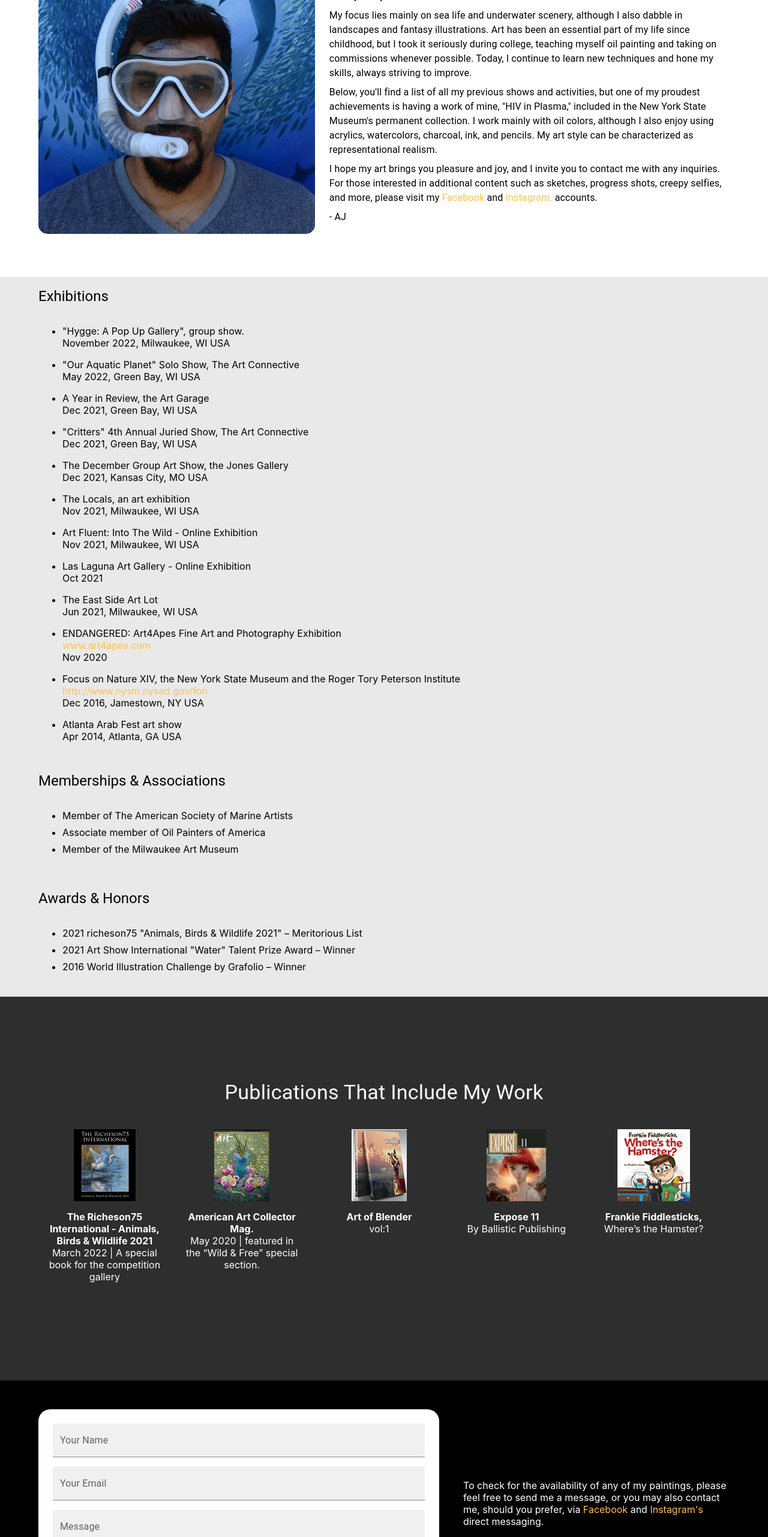
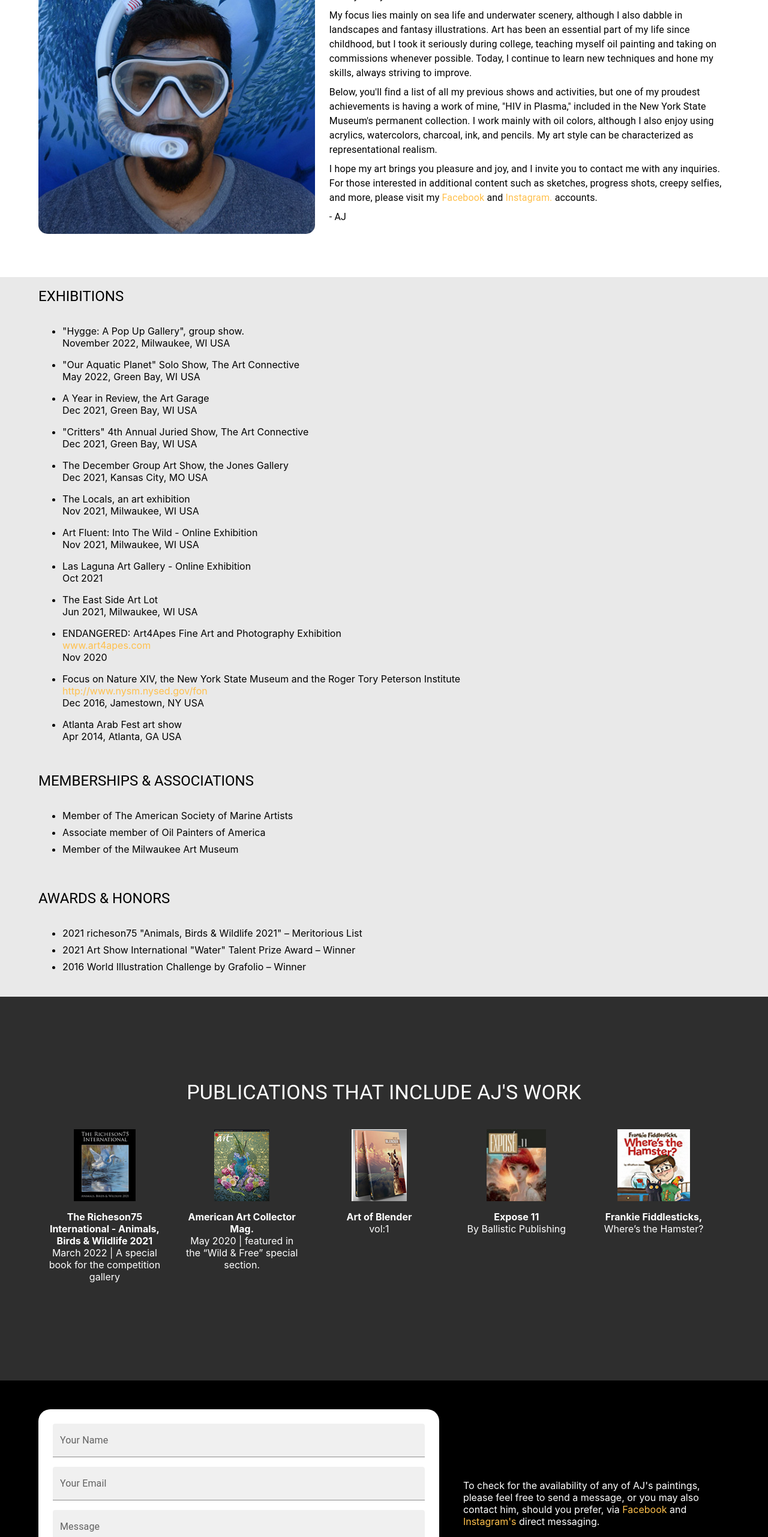
Before and after one commit to HJassar/jassarbrush, a Next.js app: page /about in a window 1280 px wide. Shown: the part 234-2797 px from the top of the page at 60% size. Built offline with nearby package versions, Linux system fonts and the light colour scheme.

Commit message:
minor updates

```diff
--- a/components/aboutSections/About.tsx
+++ b/components/aboutSections/About.tsx
@@ -50,6 +50,7 @@ export default function About() {
                 variant="h5"
                 component="h2"
                 textAlign={{ sm: "center", md: "left" }}
+                textTransform="uppercase"
                 mb={1}
               >
                 About Me
--- a/components/aboutSections/Awards.tsx
+++ b/components/aboutSections/Awards.tsx
@@ -14,7 +14,12 @@ export default function Awards() {
     >
       <Fade in={true} mountOnEnter={true} timeout={{ enter: 1000, exit: 100 }}>
         <Container sx={{ p: 2, py: 3 }}>
-          <Typography variant="h5" component="h2" mb={4}>
+          <Typography
+            variant="h5"
+            component="h2"
+            mb={4}
+            textTransform="uppercase"
+          >
             Awards &amp; Honors
           </Typography>
           <div ref={ref} />
--- a/components/aboutSections/Exhibs.tsx
+++ b/components/aboutSections/Exhibs.tsx
@@ -20,7 +20,12 @@ export default function Exhibs() {
           }}
         >
           <Container sx={{ p: 2 }}>
-            <Typography variant="h5" component="h2" mb={4}>
+            <Typography
+              variant="h5"
+              component="h2"
+              mb={4}
+              textTransform="uppercase"
+            >
               Exhibitions
             </Typography>
             <ul>
--- a/components/aboutSections/Memberships.tsx
+++ b/components/aboutSections/Memberships.tsx
@@ -19,7 +19,12 @@ export default function Memberships() {
         timeout={{ enter: 1000, exit: 100 }}
       >
         <Container sx={{ p: 2 }}>
-          <Typography variant="h5" component="h2" mb={4}>
+          <Typography
+            variant="h5"
+            component="h2"
+            mb={4}
+            textTransform="uppercase"
+          >
             Memberships &amp; Associations
           </Typography>
           <ul>
--- a/components/aboutSections/Publications.tsx
+++ b/components/aboutSections/Publications.tsx
@@ -38,9 +38,9 @@ export default function Publications() {
           component="h2"
           textAlign="center"
           mb={4}
-          sx={{ color: "white" }}
+          sx={{ color: "white", textTransform: "uppercase" }}
         >
-          Publications That Include My Work
+          Publications That Include AJ&apos;s Work
         </Typography>
         <div ref={ref} />
         <Grid container gap={1}>
--- a/components/layout/Footer.tsx
+++ b/components/layout/Footer.tsx
@@ -29,8 +29,8 @@ export default function Footer() {
           justifyContent="center"
         >
           <Box>
-            To check for the availability of any of my paintings, please feel
-            free to send me a message, or you may also contact me, should you
+            To check for the availability of any of AJ&apos;s paintings, please
+            feel free to send a message, or you may also contact him, should you
             prefer, via{" "}
             <LinkRouter
               target="_blank"
--- a/components/layout/Header.tsx
+++ b/components/layout/Header.tsx
@@ -221,6 +221,7 @@ function FineArt() {
     { label: "Divers", slug: "divers" },
     { label: "Ships", slug: "ships" },
     { label: "Landscapes", slug: "landscapes" },
+    { label: "Ocean Noir", slug: "ocean-noir" },
   ];
 
   const [anchorEl, setAnchorEl] = useState<null | HTMLElement>(null);
```
Also changed, not shown: public/assets/categories/ocean-noir.png (added).
